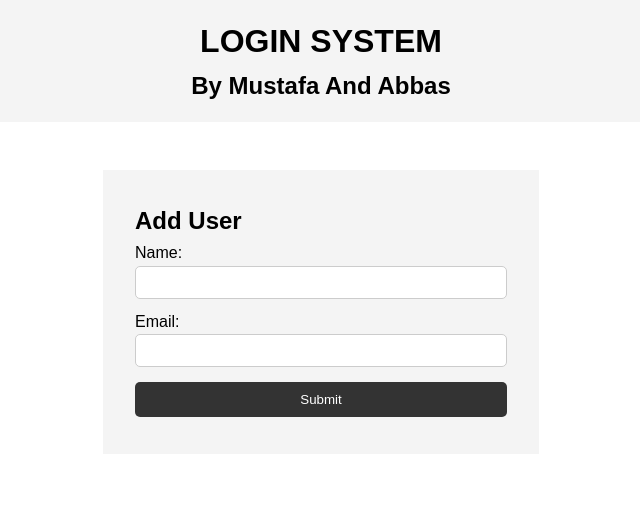
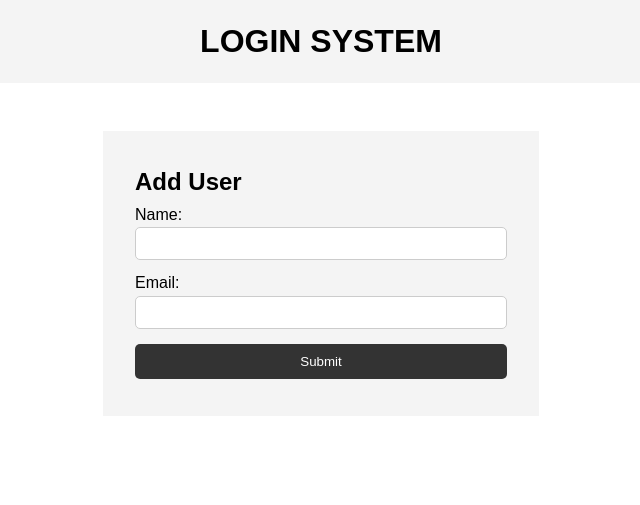
Before and after one commit to Abbas-Safdar/game, a plain HTML site: page index.html in a window 1280 px wide. Shown: the whole page, without its empty margins (319-959 px from the left). Drawn offline with Linux system fonts and the light colour scheme.

Commit message:
Update index.html

```diff
--- a/index.html
+++ b/index.html
@@ -10,9 +10,7 @@
   <body>
     <header>
       <h1>LOGIN SYSTEM </h1>
-      <h2>
-        By Mustafa And Abbas
-      </h2>
+
     </header>
 
     <section class="container">
```
